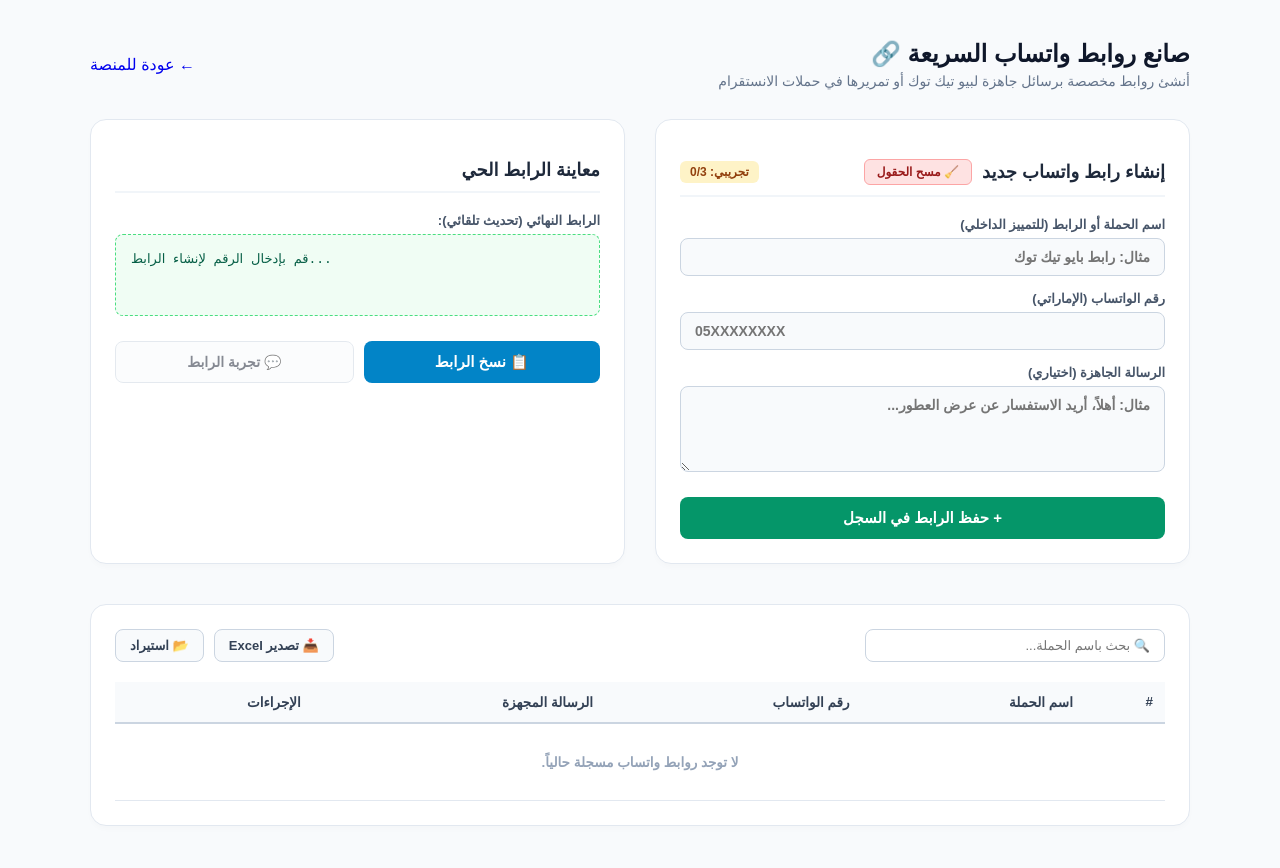
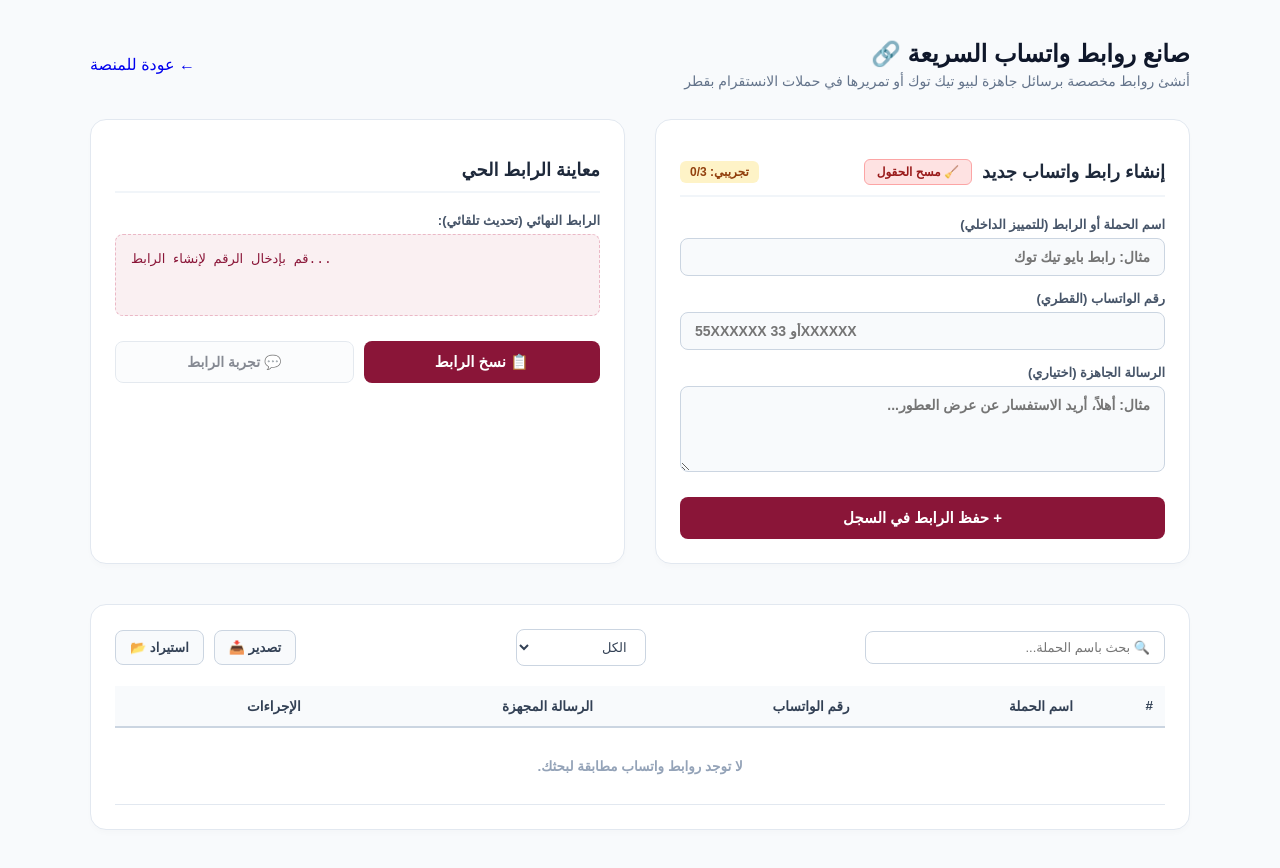
Before and after one commit to engaziasa-lang/engazia-app, a Next.js app: page /hub/qa/links in a window 1280 px wide. Built offline with nearby package versions, Linux system fonts and the light colour scheme.

Commit message:
Update page.tsx

```diff
--- a/app/hub/qa/links/page.tsx
+++ b/app/hub/qa/links/page.tsx
@@ -10,9 +10,10 @@ interface WaLinkItem {
   presetMessage: string;
   generatedLink: string;
   createdAt?: string;
+  timestamp?: number; // تمت الإضافة للفرز الزمني
 }
 
-export default function WaLinkGeneratorAE() {
+export default function WaLinkGeneratorQA() {
   const [lang, setLang] = useState<'ar' | 'en'>('ar');
 
   const [campaignName, setCampaignName] = useState<string>('');
@@ -21,6 +22,7 @@ export default function WaLinkGeneratorAE() {
 
   const [items, setItems] = useState<WaLinkItem[]>([]);
   const [searchQuery, setSearchQuery] = useState<string>('');
+  const [dateFilter, setDateFilter] = useState<string>('all'); // الفرز الزمني
   const [editingId, setEditingId] = useState<string | null>(null);
 
   const [isClient, setIsClient] = useState(false);
@@ -30,7 +32,7 @@ export default function WaLinkGeneratorAE() {
 
   useEffect(() => {
     setIsClient(true);
-    setIsActivated(!!localStorage.getItem('merchant_license_key'));
+    setIsActivated(!!localStorage.getItem('merchant_license_key_qa'));
 
     // قراءة اللغة المحفوظة
     const savedLang = localStorage.getItem('seerk_global_lang') as 'ar' | 'en';
@@ -38,7 +40,7 @@ export default function WaLinkGeneratorAE() {
       setLang(savedLang);
     }
 
-    const saved = localStorage.getItem('seerk_ae_wa_link_items');
+    const saved = localStorage.getItem('seerk_qa_wa_link_items');
     if (saved) {
       try {
         const parsedData = JSON.parse(saved);
@@ -49,15 +51,18 @@ export default function WaLinkGeneratorAE() {
 
   const saveToLocalStorage = (newItems: WaLinkItem[]) => {
     setItems(newItems);
-    localStorage.setItem('seerk_ae_wa_link_items', JSON.stringify(newItems));
+    localStorage.setItem('seerk_qa_wa_link_items', JSON.stringify(newItems));
   };
 
-  // معالجة رقم الجوال للإمارات (+971)
+  // معالجة رقم الجوال لقطر (+974)
   let formattedPhone = phoneNumber.replace(/\D/g, '');
-  if (formattedPhone.startsWith('05')) {
-    formattedPhone = '971' + formattedPhone.substring(1);
-  } else if (formattedPhone.startsWith('5') && formattedPhone.length === 9) {
-    formattedPhone = '971' + formattedPhone;
+  if (formattedPhone.startsWith('0')) {
+    formattedPhone = '974' + formattedPhone.substring(1);
+  } else if (formattedPhone.length === 8 && !formattedPhone.startsWith('974')) {
+    formattedPhone = '974' + formattedPhone;
+  } else if (formattedPhone.length > 8 && !formattedPhone.startsWith('974')) {
+    // محاولة التعامل مع أرقام بدون الصفر
+    formattedPhone = '974' + formattedPhone;
   }
 
   const liveLink = formattedPhone
@@ -69,15 +74,15 @@ export default function WaLinkGeneratorAE() {
     ar: {
       back: '← عودة للمنصة',
       title: 'صانع روابط واتساب السريعة 🔗',
-      desc: 'أنشئ روابط مخصصة برسائل جاهزة لبيو تيك توك أو تمريرها في حملات الانستقرام',
+      desc: 'أنشئ روابط مخصصة برسائل جاهزة لبيو تيك توك أو تمريرها في حملات الانستقرام بقطر',
       editRecord: 'تعديل الرابط',
       newRecord: 'إنشاء رابط واتساب جديد',
       clear: '🧹 مسح الحقول',
       trial: 'تجريبي',
       campName: 'اسم الحملة أو الرابط (للتمييز الداخلي)',
       campNamePH: 'مثال: رابط بايو تيك توك',
-      phone: 'رقم الواتساب (الإماراتي)',
-      phonePH: '05XXXXXXXX',
+      phone: 'رقم الواتساب (القطري)',
+      phonePH: '55XXXXXX أو 33XXXXXX',
       message: 'الرسالة الجاهزة (اختياري)',
       messagePH: 'مثال: أهلاً، أريد الاستفسار عن عرض العطور...',
       saveBtnEdit: '💾 حفظ التعديلات',
@@ -90,8 +95,16 @@ export default function WaLinkGeneratorAE() {
       searchPH: '🔍 بحث باسم الحملة...',
       exportBtn: '📥 تصدير Excel',
       importBtn: '📂 استيراد',
+      filters: {
+        all: 'الكل',
+        day: 'آخر يوم',
+        week: 'آخر أسبوع',
+        month: 'آخر شهر',
+        sixMonths: 'آخر 6 أشهر',
+        year: 'آخر سنة'
+      },
       table: {
-        noRecords: 'لا توجد روابط واتساب مسجلة حالياً.',
+        noRecords: 'لا توجد روابط واتساب مطابقة لبحثك.',
         th1: '#',
         th2: 'اسم الحملة',
         th3: 'رقم الواتساب',
@@ -99,7 +112,7 @@ export default function WaLinkGeneratorAE() {
         th5: 'الإجراءات',
         noMsg: 'بدون رسالة',
         copyLink: '🔗 نسخ',
-        totalLabel: 'إجمالي الروابط المسجلة',
+        totalLabel: 'إجمالي الروابط المعروضة',
         linksCount: 'رابط'
       },
       alerts: {
@@ -118,15 +131,15 @@ export default function WaLinkGeneratorAE() {
     en: {
       back: '→ Back to Hub',
       title: 'Quick WhatsApp Link Generator 🔗',
-      desc: 'Create custom links with pre-filled messages for TikTok bios or Instagram campaigns',
+      desc: 'Create custom links with pre-filled messages for TikTok bios or Instagram campaigns in Qatar',
       editRecord: 'Edit Link',
       newRecord: 'Create New WhatsApp Link',
       clear: '🧹 Clear Fields',
       trial: 'Trial',
       campName: 'Campaign or Link Name (Internal)',
       campNamePH: 'e.g. TikTok Bio Link',
-      phone: 'WhatsApp Number (UAE)',
-      phonePH: '05XXXXXXXX',
+      phone: 'WhatsApp Number (Qatar)',
+      phonePH: '55XXXXXX or 33XXXXXX',
       message: 'Pre-filled Message (Optional)',
       messagePH: 'e.g. Hello, I want to inquire about the perfume offer...',
       saveBtnEdit: '💾 Save Changes',
@@ -139,8 +152,16 @@ export default function WaLinkGeneratorAE() {
       searchPH: '🔍 Search by campaign name...',
       exportBtn: '📥 Export Excel',
       importBtn: '📂 Import',
+      filters: {
+        all: 'All Time',
+        day: 'Last Day',
+        week: 'Last Week',
+        month: 'Last Month',
+        sixMonths: 'Last 6 Months',
+        year: 'Last Year'
+      },
       table: {
-        noRecords: 'No WhatsApp links currently saved.',
+        noRecords: 'No WhatsApp links currently match your search.',
         th1: '#',
         th2: 'Campaign Name',
         th3: 'WhatsApp Number',
@@ -148,7 +169,7 @@ export default function WaLinkGeneratorAE() {
         th5: 'Actions',
         noMsg: 'No message',
         copyLink: '🔗 Copy',
-        totalLabel: 'Total Saved Links',
+        totalLabel: 'Total Displayed Links',
         linksCount: 'link(s)'
       },
       alerts: {
@@ -188,7 +209,7 @@ export default function WaLinkGeneratorAE() {
 
     const now = new Date();
     const timeOptions: Intl.DateTimeFormatOptions = { hour: 'numeric', minute: 'numeric', hour12: true };
-    const localeStr = lang === 'ar' ? 'ar-AE' : 'en-AE';
+    const localeStr = lang === 'ar' ? 'ar-QA' : 'en-QA';
     const formattedDate = `${now.toLocaleDateString(localeStr)} - ${now.toLocaleTimeString(localeStr, timeOptions)}`;
 
     if (editingId) {
@@ -198,7 +219,8 @@ export default function WaLinkGeneratorAE() {
         phoneNumber: formattedPhone,
         presetMessage,
         generatedLink: liveLink,
-        createdAt: item.createdAt || formattedDate
+        createdAt: item.createdAt || formattedDate,
+        timestamp: item.timestamp || now.getTime()
       } : item);
       saveToLocalStorage(updated);
       setEditingId(null);
@@ -210,9 +232,10 @@ export default function WaLinkGeneratorAE() {
         phoneNumber: formattedPhone,
         presetMessage,
         generatedLink: liveLink,
-        createdAt: formattedDate
+        createdAt: formattedDate,
+        timestamp: now.getTime()
       };
-      saveToLocalStorage([...items, newItem]);
+      saveToLocalStorage([newItem, ...items]); // حفظ للأعلى
       alert(text.alerts.saveSuccess);
     }
 
@@ -221,7 +244,13 @@ export default function WaLinkGeneratorAE() {
 
   const handleEdit = (item: WaLinkItem) => {
     setCampaignName(item.campaignName);
-    setPhoneNumber(item.phoneNumber);
+
+    // إزالة رمز الدولة (974) إذا كان موجوداً لتسهيل التعديل
+    let displayPhone = item.phoneNumber;
+    if (displayPhone.startsWith('974')) {
+      displayPhone = displayPhone.substring(3);
+    }
+    setPhoneNumber(displayPhone);
     setPresetMessage(item.presetMessage);
     setEditingId(item.id);
     window.scrollTo({ top: 0, behavior: 'smooth' });
@@ -243,8 +272,30 @@ export default function WaLinkGeneratorAE() {
     alert(text.alerts.copySuccess);
   };
 
+  // فلترة النتائج بناءً على البحث والفرز الزمني
+  const filteredItems = items.filter(item => {
+    const matchesSearch = (item?.campaignName || '').toLowerCase().includes((searchQuery || '').toLowerCase()) ||
+                          (item?.presetMessage || '').toLowerCase().includes((searchQuery || '').toLowerCase());
+    let matchesDate = true;
+
+    if (dateFilter !== 'all') {
+      const itemTime = item.timestamp || 0;
+      const now = Date.now();
+      const diff = now - itemTime;
+      const dayMs = 24 * 60 * 60 * 1000;
+
+      if (dateFilter === 'day') matchesDate = diff <= dayMs;
+      else if (dateFilter === 'week') matchesDate = diff <= 7 * dayMs;
+      else if (dateFilter === 'month') matchesDate = diff <= 30 * dayMs;
+      else if (dateFilter === '6months') matchesDate = diff <= 180 * dayMs;
+      else if (dateFilter === 'year') matchesDate = diff <= 365 * dayMs;
+    }
+
+    return matchesSearch && matchesDate;
+  });
+
   const handleExportExcel = () => {
-    if (items.length === 0) {
+    if (filteredItems.length === 0) {
       alert(text.alerts.noDataExp);
       return;
     }
@@ -275,7 +326,7 @@ export default function WaLinkGeneratorAE() {
             <tbody>
     `;
 
-    items.forEach((row, idx) => {
+    filteredItems.forEach((row, idx) => {
       tableHtml += `
         <tr>
           <td>${idx + 1}</td>
@@ -293,7 +344,7 @@ export default function WaLinkGeneratorAE() {
             <tfoot>
               <tr class="tfoot-row">
                 <td colspan="5">${text.table.totalLabel}</td>
-                <td>${items.length} ${text.table.linksCount}</td>
+                <td>${filteredItems.length} ${text.table.linksCount}</td>
               </tr>
             </tfoot>
           </table>
@@ -305,7 +356,7 @@ export default function WaLinkGeneratorAE() {
     const url = URL.createObjectURL(blob);
     const link = document.createElement("a");
     link.setAttribute("href", url);
-    link.setAttribute("download", "enjazya_ae_wa_links.xls");
+    link.setAttribute("download", `enjazya_qa_wa_links_${dateFilter}.xls`);
     document.body.appendChild(link);
     link.click();
     document.body.removeChild(link);
@@ -319,7 +370,8 @@ export default function WaLinkGeneratorAE() {
         try {
           const imported = JSON.parse(event.target?.result as string);
           if (Array.isArray(imported)) {
-            saveToLocalStorage(imported);
+            const newItems = imported.filter(imp => !items.find(i => i.id === imp.id));
+            saveToLocalStorage([...newItems, ...items]);
             alert(text.alerts.importSuccess);
           }
         } catch (err) {
@@ -328,11 +380,6 @@ export default function WaLinkGeneratorAE() {
       };
     }
   };
-
-  const filteredItems = items.filter(item =>
-    (item?.campaignName || '').toLowerCase().includes((searchQuery || '').toLowerCase()) ||
-    (item?.presetMessage || '').toLowerCase().includes((searchQuery || '').toLowerCase())
-  );
 
   return (
     <div className="tool-container" style={{ direction: lang === 'ar' ? 'rtl' : 'ltr' }}>
@@ -364,25 +411,30 @@ export default function WaLinkGeneratorAE() {
         .input-group label { display: block; font-size: 13px; font-weight: 700; color: #475569; margin-bottom: 6px; }
         .input-wrapper { position: relative; display: flex; align-items: center; width: 100%; }
         .input-wrapper input, .input-wrapper textarea { width: 100%; padding: 10px 14px; border: 1px solid #cbd5e1; border-radius: 8px; font-size: 14px; font-family: inherit; outline: none; background: #f8fafc; color: #0f172a; font-weight: 600; box-sizing: border-box; text-align: ${lang === 'ar' ? 'right' : 'left'}; }
-        .input-wrapper input:focus, .input-wrapper textarea:focus { border-color: #059669; background: #ffffff; }
+        .input-wrapper input:focus, .input-wrapper textarea:focus { border-color: #8A1538; background: #ffffff; }
 
-        .action-btn { background: #059669; color: #fff; border: none; width: 100%; padding: 12px; border-radius: 8px; font-weight: 900; font-size: 15px; cursor: pointer; transition: all 0.2s; font-family: inherit; margin-top: 10px; box-sizing: border-box; }
-        .action-btn:hover { background: #047857; }
+        .action-btn { background: #8A1538; color: #fff; border: none; width: 100%; padding: 12px; border-radius: 8px; font-weight: 900; font-size: 15px; cursor: pointer; transition: all 0.2s; font-family: inherit; margin-top: 10px; box-sizing: border-box; }
+        .action-btn:hover { background: #6A102B; }
 
-        .copy-btn { background: #0284c7; color: #fff; border: none; width: 100%; padding: 12px; border-radius: 8px; font-weight: 900; font-size: 15px; cursor: pointer; transition: all 0.2s; font-family: inherit; margin-top: 10px; box-sizing: border-box; display: flex; align-items: center; justify-content: center; gap: 8px; }
-        .copy-btn:hover { background: #0369a1; }
+        .copy-btn { background: #8A1538; color: #fff; border: none; width: 100%; padding: 12px; border-radius: 8px; font-weight: 900; font-size: 15px; cursor: pointer; transition: all 0.2s; font-family: inherit; margin-top: 10px; box-sizing: border-box; display: flex; align-items: center; justify-content: center; gap: 8px; }
+        .copy-btn:hover { background: #6A102B; }
 
         .test-btn { background: #f8fafc; color: #0f172a; border: 1px solid #cbd5e1; width: 100%; padding: 12px; border-radius: 8px; font-weight: 800; font-size: 14px; cursor: pointer; transition: all 0.2s; font-family: inherit; margin-top: 10px; box-sizing: border-box; display: flex; align-items: center; justify-content: center; gap: 8px; text-decoration: none;}
         .test-btn:hover { background: #f1f5f9; }
 
-        .link-preview-box { background: #f0fdf4; border: 1px dashed #4ade80; padding: 15px; border-radius: 8px; margin-bottom: 15px; direction: ltr; text-align: left; word-break: break-all; font-family: monospace; font-size: 13px; color: #065f46; line-height: 1.5; min-height: 50px;}
+        .link-preview-box { background: #FAF0F2; border: 1px dashed #EBB8C6; padding: 15px; border-radius: 8px; margin-bottom: 15px; direction: ltr; text-align: left; word-break: break-all; font-family: monospace; font-size: 13px; color: #8A1538; line-height: 1.5; min-height: 50px;}
 
         .table-section { background: #ffffff; border-radius: 16px; padding: 24px; border: 1px solid #e2e8f0; box-shadow: 0 4px 6px -1px rgba(0,0,0,0.02); text-align: ${lang === 'ar' ? 'right' : 'left'}; }
         .table-toolbar { display: flex; justify-content: space-between; align-items: center; margin-bottom: 20px; flex-wrap: wrap; gap: 15px; flex-direction: ${lang === 'ar' ? 'row' : 'row-reverse'}; }
         .search-input { padding: 8px 14px; border: 1px solid #cbd5e1; border-radius: 8px; font-family: inherit; font-size: 13px; outline: none; width: 100%; max-width: 300px; box-sizing: border-box; text-align: ${lang === 'ar' ? 'right' : 'left'}; }
+        .search-input:focus { border-color: #8A1538; }
+
+        .filter-select { padding: 9px 14px; border: 1px solid #cbd5e1; border-radius: 8px; font-family: inherit; font-size: 13px; outline: none; background: #fff; color: #334155; cursor: pointer; min-width: 130px; }
+        .filter-select:focus { border-color: #8A1538; }
+
         .table-btns { display: flex; gap: 10px; flex-wrap: wrap; }
-        .t-btn { padding: 8px 14px; border-radius: 8px; font-weight: 700; font-size: 13px; cursor: pointer; border: 1px solid #cbd5e1; background: #f8fafc; color: #334155; font-family: inherit; display: flex; align-items: center; justify-content: center; }
-        .t-btn:hover { background: #f1f5f9; }
+        .t-btn { padding: 9px 14px; border-radius: 8px; font-weight: 700; font-size: 13px; cursor: pointer; border: 1px solid #cbd5e1; background: #f8fafc; color: #334155; font-family: inherit; display: flex; align-items: center; justify-content: center; gap: 6px; }
+        .t-btn:hover { background: #f1f5f9; border-color: #8A1538; color: #8A1538; }
 
         .table-responsive { overflow-x: auto; -webkit-overflow-scrolling: touch; width: 100%; }
         .data-table { width: 100%; border-collapse: collapse; font-size: 13.5px; min-width: 900px; }
@@ -393,9 +445,10 @@ export default function WaLinkGeneratorAE() {
         .trial-badge { background: #fef3c7; color: #92400e; padding: 4px 10px; border-radius: 6px; font-size: 12px; font-weight: 800; }
 
         .tb-action-btn { border: none; padding: 6px 10px; border-radius: 6px; font-size: 11px; font-weight: 800; cursor: pointer; display: flex; align-items: center; gap: 4px; font-family: inherit;}
+        .btn-wa { background: #FAF0F2; color: #8A1538; border: 1px solid #EBB8C6; }
+        .btn-wa:hover { background: #8A1538; color: #ffffff; }
         .btn-edit { background: #e0f2fe; color: #0369a1; }
         .btn-delete { background: #fee2e2; color: #991b1b; }
-        .btn-copy { background: #dcfce7; color: #15803d; }
       `}</style>
 
       <div className="header">
@@ -403,7 +456,7 @@ export default function WaLinkGeneratorAE() {
           <h1>{text.title}</h1>
           <p>{text.desc}</p>
         </div>
-        <Link href="/hub/ae" className="back-btn">
+        <Link href="/hub/qa" className="back-btn">
           {text.back}
         </Link>
       </div>
@@ -491,9 +544,27 @@ export default function WaLinkGeneratorAE() {
             value={searchQuery}
             onChange={(e) => setSearchQuery(e.target.value)}
           />
+
+          <select
+            className="filter-select"
+            value={dateFilter}
+            onChange={(e) => setDateFilter(e.target.value)}
+          >
+            <option value="all">{text.filters.all}</option>
+            <option value="day">{text.filters.day}</option>
+            <option value="week">{text.filters.week}</option>
+            <option value="month">{text.filters.month}</option>
+            <option value="6months">{text.filters.sixMonths}</option>
+            <option value="year">{text.filters.year}</option>
+          </select>
+
           <div className="table-btns">
-            <button className="t-btn" onClick={handleExportExcel}>{text.exportBtn}</button>
-            <button className="t-btn" onClick={() => fileInputRef.current?.click()}>{text.importBtn}</button>
+            <button className="t-btn" onClick={handleExportExcel}>
+              {lang === 'ar' ? 'تصدير 📥' : 'Export 📥'}
+            </button>
+            <button className="t-btn" onClick={() => fileInputRef.current?.click()}>
+              {lang === 'ar' ? 'استيراد 📂' : 'Import 📂'}
+            </button>
             <input type="file" ref={fileInputRef} onChange={handleImportJson} accept=".json" style={{ display: 'none' }} />
           </div>
         </div>
@@ -524,13 +595,13 @@ export default function WaLinkGeneratorAE() {
                       <div style={{ fontWeight: 900, color: '#0f172a' }}>{item.campaignName}</div>
                       {item.createdAt && <div style={{ fontSize: '11px', color: '#64748b', marginTop: '4px', fontWeight: 600 }}>🕒 {item.createdAt}</div>}
                     </td>
-                    <td dir="ltr" style={{ textAlign: lang === 'ar' ? 'right' : 'left', fontWeight: 700, color: '#047857' }}>{item.phoneNumber}</td>
+                    <td dir="ltr" style={{ textAlign: lang === 'ar' ? 'right' : 'left', fontWeight: 700, color: '#8A1538' }}>{item.phoneNumber}</td>
                     <td style={{ maxWidth: '300px', whiteSpace: 'nowrap', overflow: 'hidden', textOverflow: 'ellipsis', fontSize: '12px' }}>
                       {item.presetMessage || <span style={{ color: '#94a3b8' }}>{text.table.noMsg}</span>}
                     </td>
                     <td>
                       <div style={{ display: 'flex', gap: '6px', flexWrap: 'wrap' }}>
-                        <button className="tb-action-btn btn-copy" onClick={() => handleCopyLink(item.generatedLink)} title={text.table.copyLink}>{text.table.copyLink}</button>
+                        <button className="tb-action-btn btn-wa" onClick={() => handleCopyLink(item.generatedLink)} title={text.table.copyLink}>{text.table.copyLink}</button>
                         <button className="tb-action-btn btn-edit" onClick={() => handleEdit(item)} title="✏️">✏️</button>
                         <button className="tb-action-btn btn-delete" onClick={() => handleDelete(item.id)} title="❌">❌</button>
                       </div>
@@ -543,7 +614,7 @@ export default function WaLinkGeneratorAE() {
               <tfoot>
                 <tr className="tfoot-row">
                   <td colSpan={4} style={{ textAlign: 'center' }}>{text.table.totalLabel}</td>
-                  <td>{items.length} {text.table.linksCount}</td>
+                  <td>{filteredItems.length} {text.table.linksCount}</td>
                 </tr>
               </tfoot>
             )}
```
